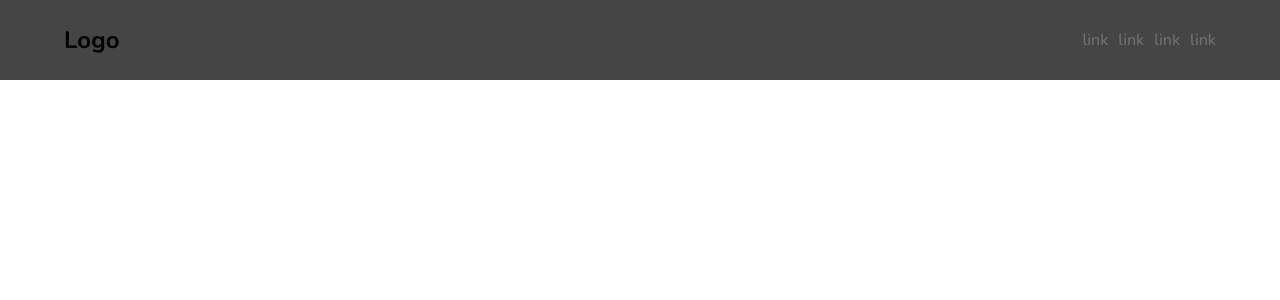
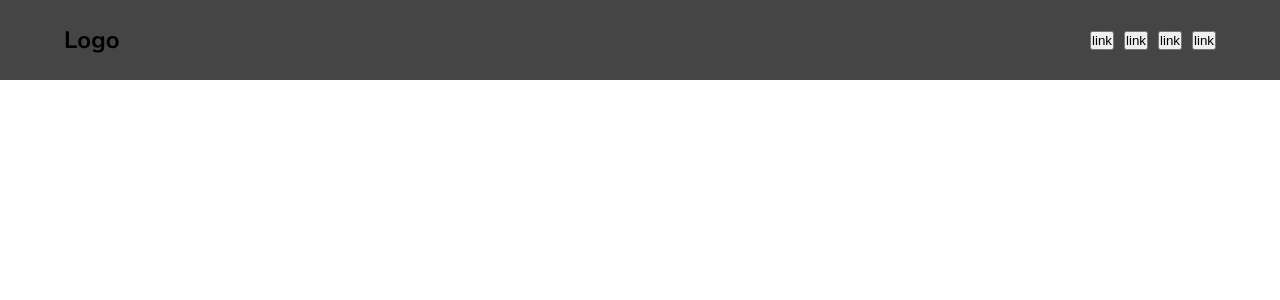
Before and after one commit to marianorigo18/reactNavbar, a React (Create React App) app: page / in a window 1280 px wide. Shown: the top 300 px of the page. Built offline with nearby package versions, Linux system fonts and the light colour scheme.

Commit message:
first commit

```diff
--- a/src/components/Navbar.jsx
+++ b/src/components/Navbar.jsx
@@ -6,10 +6,10 @@ const Navbar = () => {
             <h2 className="nav__logo">Logo</h2>
             <ul className="nav__navbar" id="nav__navbar">
                 <div className="nav__items">
-                    <li className="nav__item"><a href="#" className="nav__link">link</a></li>
-                    <li className="nav__item"><a href="#" className="nav__link">link</a></li>
-                    <li className="nav__item"><a href="#" className="nav__link">link</a></li>
-                    <li className="nav__item"><a href="#" className="nav__link">link</a></li>
+                    <li className="nav__item"><button className="nav__link">link</button></li>
+                    <li className="nav__item"><button className="nav__link">link</button></li>
+                    <li className="nav__item"><button className="nav__link">link</button></li>
+                    <li className="nav__item"><button className="nav__link">link</button></li>
                 </div>
             </ul>
             <div className="nav__icons" id="nav__icons">
```
